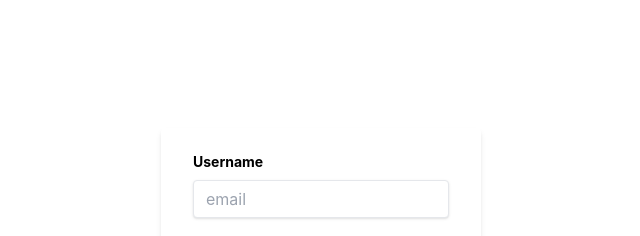
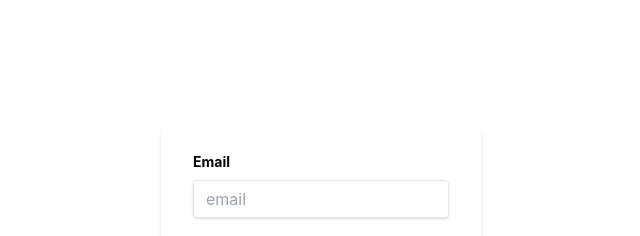
Before and after one commit to anamerasul/email-password-auth, a React (Create React App) app in the folder email-password-authtication/: page / in a window 1280 px wide. Shown: the top 236 px of the page, without its empty margins (319-959 px from the left). Built offline with nearby package versions, Linux system fonts and the light colour scheme.

Commit message:
Simple form, input, change, blur, submit, preventDefault

```diff
--- a/email-password-authtication/src/App.js
+++ b/email-password-authtication/src/App.js
@@ -23,8 +23,8 @@ function App() {
       <div className="w-full max-w-xs">
         <form onSubmit={handleFormSubmit} className="bg-white shadow-md rounded px-8 pt-6 pb-8 mb-4 my-32">
           <div className="mb-4">
-            <label className="block text-grey-darker text-sm font-bold mb-2" htmlFor="username">
-              Username
+            <label className="block text-grey-darker text-sm font-bold mb-2" htmlFor="Email">
+              Email
             </label>
             <input onBlur={handleEmailBlur} className="shadow appearance-none border rounded w-full py-2 px-3 text-grey-darker leading-tight focus:outline-none focus:shadow-outline" id="email" type="email" placeholder="email" />
           </div>
```
